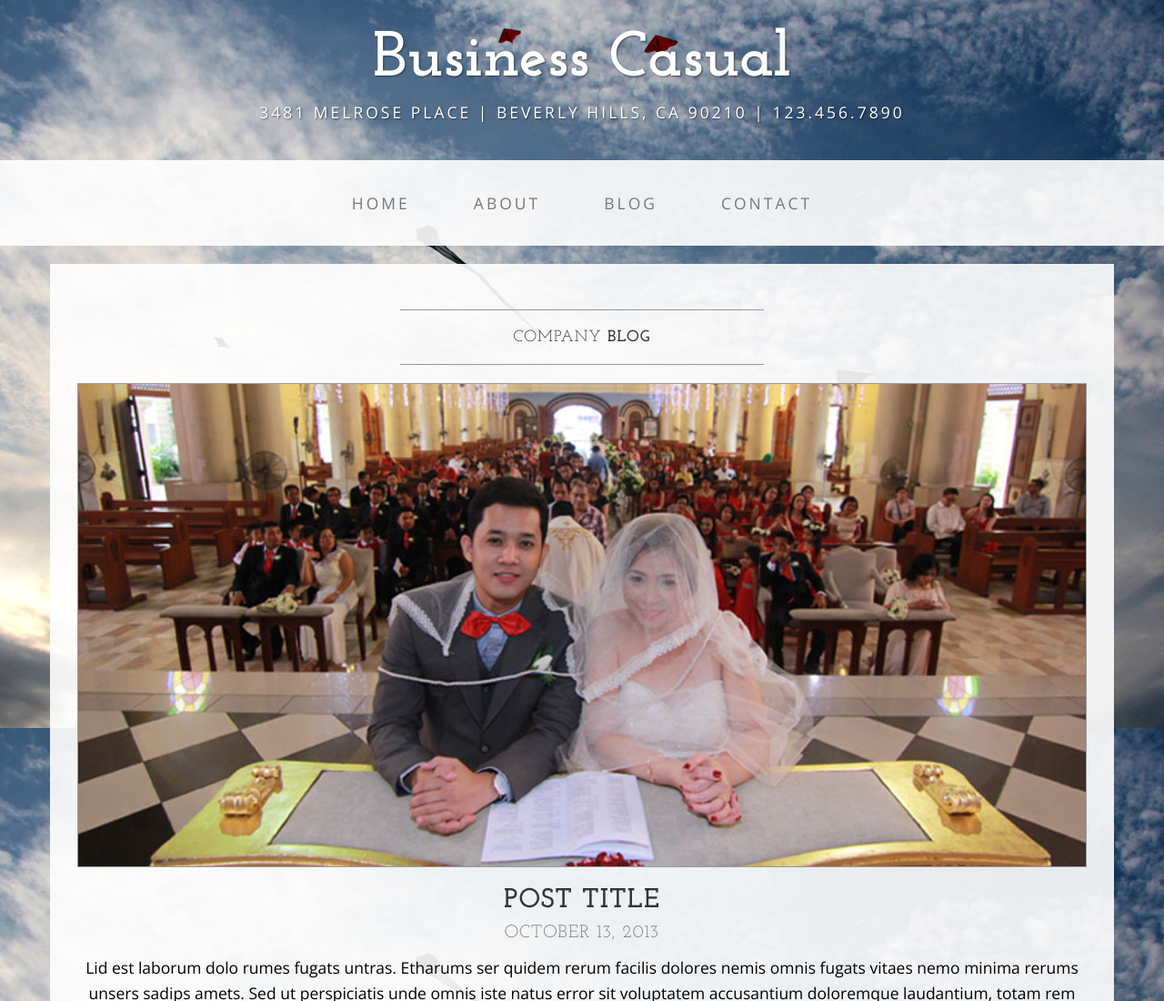
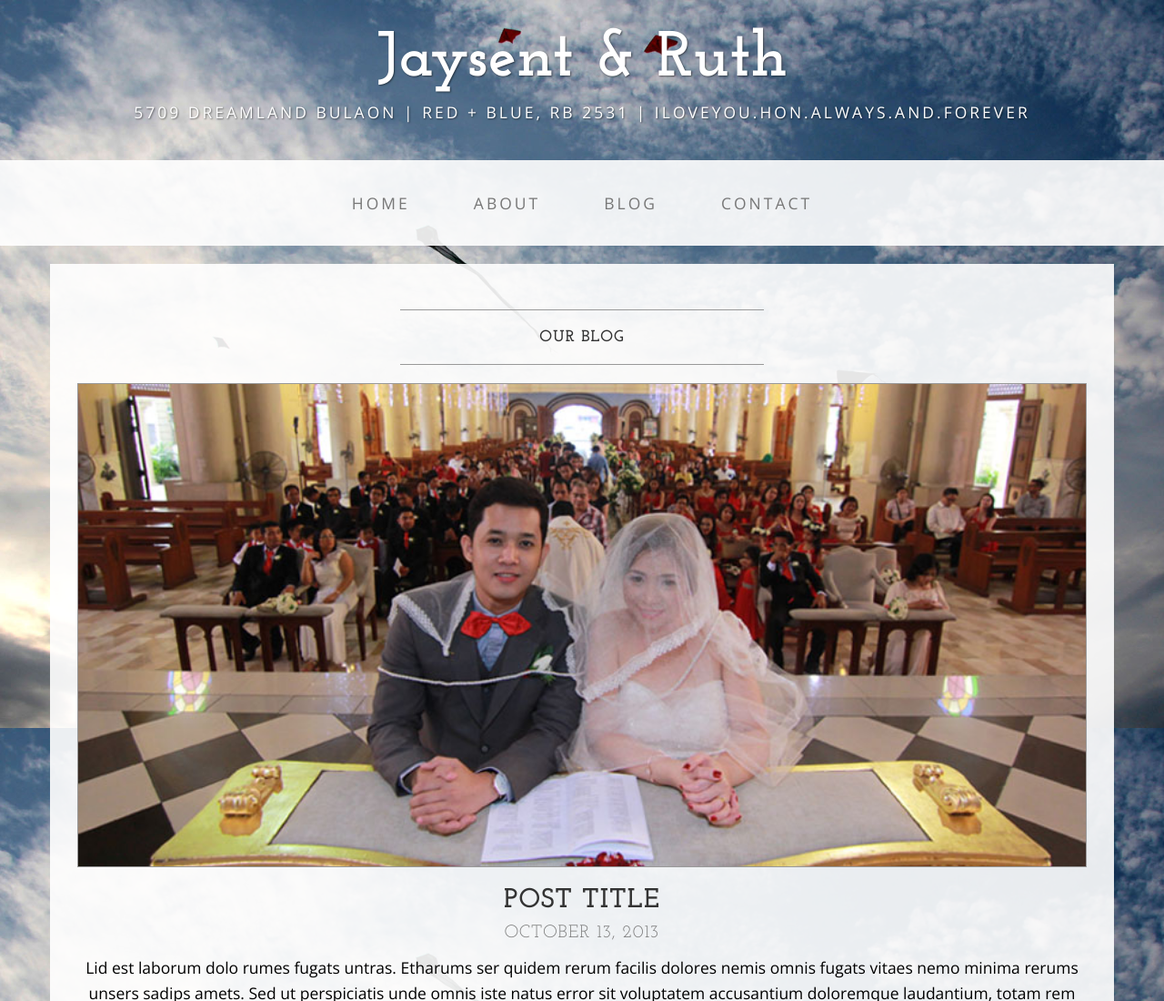
Before and after one commit to Jaysent/jaysent.github.io, a plain HTML site: page blog.html in a window 1280 px wide. Shown: the top 1100 px of the page at 91% size. Drawn offline with nearby package versions, Linux system fonts and the light colour scheme.

Commit message:
Update blog.html

```diff
--- a/blog.html
+++ b/blog.html
@@ -9,7 +9,7 @@
     <meta name="description" content="">
     <meta name="author" content="">
 
-    <title>Blog - Business Casual - Start Bootstrap Theme</title>
+    <title>Blog - Jaysent&Ruth</title>
 
     <!-- Bootstrap Core CSS -->
     <link href="css/bootstrap.min.css" rel="stylesheet">
@@ -32,8 +32,8 @@
 
 <body>
 
-    <div class="brand">Business Casual</div>
-    <div class="address-bar">3481 Melrose Place | Beverly Hills, CA 90210 | 123.456.7890</div>
+    <div class="brand">Jaysent & Ruth</div>
+    <div class="address-bar">5709 Dreamland Bulaon | Red + Blue, RB 2531 | iloveyou.hon.always.and.forever</div>
 
     <!-- Navigation -->
     <nav class="navbar navbar-default" role="navigation">
@@ -77,8 +77,8 @@
             <div class="box">
                 <div class="col-lg-12">
                     <hr>
-                    <h2 class="intro-text text-center">Company
-                        <strong>blog</strong>
+                    <h2 class="intro-text text-center">
+                        <strong>Our blog</strong>
                     </h2>
                     <hr>
                 </div>
```
